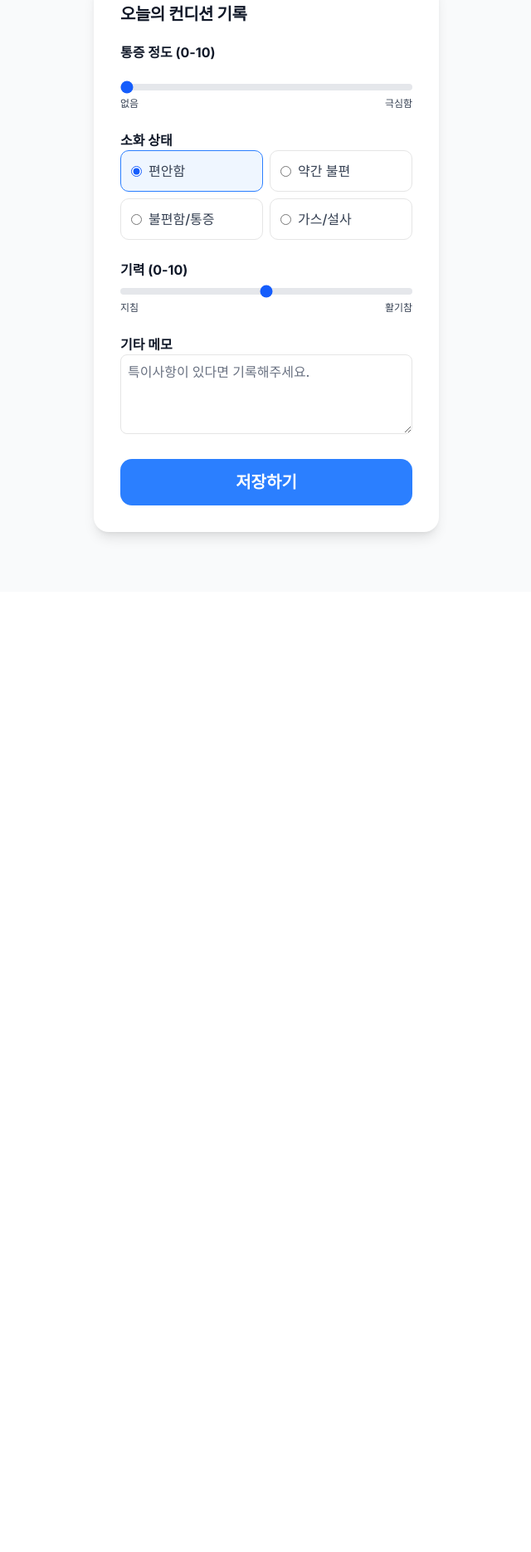
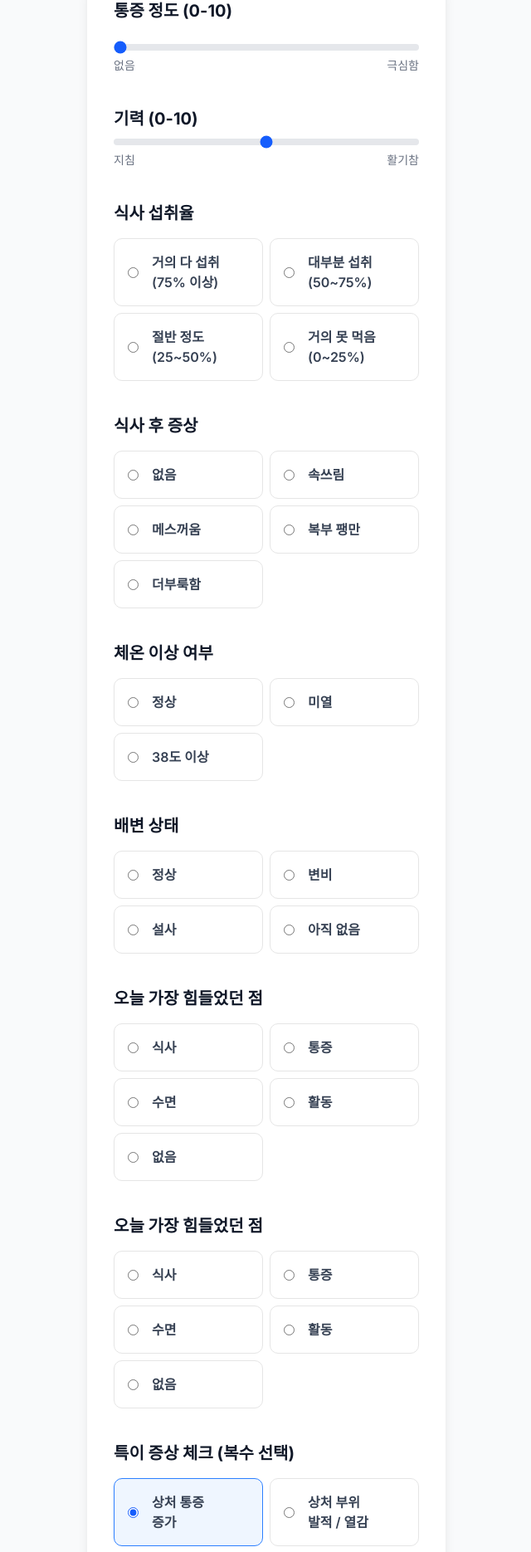
Before and after one commit to lastdays03/post-surgery-recovery-manager, a Next.js app: page /symptom-check in a window 1280 px wide. Shown: the part 130-2000 px from the top of the page at 83% size, without its empty margins (319-959 px from the left). Before the commit the page ends 843 px from the top, so only its background shows below. Built offline with nearby package versions, Linux system fonts and the light colour scheme; no server answers.

Commit message:
feat: 주간 리포트 페이지를 업데이트했습니다.

```diff
--- a/app/symptom-check/page.tsx
+++ b/app/symptom-check/page.tsx
@@ -1,83 +1,79 @@
-'use client'
+"use client";
 
-import { ArrowLeft } from 'lucide-react'
+import { ArrowLeft } from "lucide-react";
 
-import { useState } from 'react'
-import { useRouter } from 'next/navigation'
-import { useForm, Controller } from 'react-hook-form'
-import { Card, CardHeader, CardTitle, CardContent } from '@/components/ui/card'
-import { Button } from '@/components/ui/button'
-import { Slider } from '@/components/ui/slider'
-import { Label } from '@/components/ui/label'
-import { saveSymptomLog } from '@/lib/services/log-service'
-import { getProfile } from '@/lib/local-storage'
+import { useState } from "react";
+import { useRouter } from "next/navigation";
+import { useForm, Controller } from "react-hook-form";
+import { Card, CardHeader, CardTitle, CardContent } from "@/components/ui/card";
+import { Button } from "@/components/ui/button";
+import { Slider } from "@/components/ui/slider";
+import { Label } from "@/components/ui/label";
+import { saveSymptomLog } from "@/lib/services/log-service";
+import { getProfile } from "@/lib/local-storage";
 
 type FormData = {
-    painLevel: number
-    energyLevel: number
-    digestiveStatus: 'good' | 'moderate' | 'bad' | 'none'
-    notes: string
-}
+  painLevel: number;
+  energyLevel: number;
+  digestiveStatus: "good" | "moderate" | "bad" | "none";
+  notes: string;
+};
 
 export default function SymptomCheckPage() {
-    const router = useRouter()
-    const [loading, setLoading] = useState(false)
+  const router = useRouter();
+  const [loading, setLoading] = useState(false);
 
   const { control, handleSubmit, register } = useForm<FormData>({
     defaultValues: {
       painLevel: 0,
       energyLevel: 5,
-            digestiveStatus: 'good',
-            notes: ''
-        }
-    })
+      digestiveStatus: "good",
+      notes: "",
+    },
+  });
 
   const onSubmit = async (data: FormData) => {
-        setLoading(true)
+    setLoading(true);
     try {
-            const profile = getProfile()
+      const profile = getProfile();
       if (!profile) {
-                alert('프로필을 찾을 수 없습니다.')
-                return
+        alert("프로필을 찾을 수 없습니다.");
+        return;
       }
 
-            const today = new Date().toISOString().split('T')[0]
-            await saveSymptomLog(profile.id, today, data)
-            router.push('/dashboard')
+      const today = new Date().toISOString().split("T")[0];
+      await saveSymptomLog(profile.id, today, data);
+      router.push("/dashboard");
     } catch (error) {
-            console.error(error)
-            alert('저장 중 오류가 발생했습니다.')
+      console.error(error);
+      alert("저장 중 오류가 발생했습니다.");
     } finally {
-            setLoading(false)
+      setLoading(false);
     }
-    }
+  };
 
   return (
     <div className="min-h-screen bg-gray-50 pb-10">
-            {/* Header Section */}
-            {/* Header Section */}
       <header className="bg-white border-b sticky top-0 z-10">
-                <div className="container max-w-md mx-auto px-6 py-4 flex items-center justify-between">
+        <div className="container max-w-md mx-auto py-4 flex items-center justify-between">
           <div className="flex items-center gap-2">
             <Button variant="ghost" size="icon" onClick={() => router.back()}>
               <ArrowLeft className="h-5 w-5" />
             </Button>
-                        <h1 className="text-xl font-bold text-gray-800">컨디션 체크</h1>
+            <h1 className="text-xl font-bold text-gray-800">컨디션 기록</h1>
           </div>
         </div>
       </header>
 
-            <div className="container max-w-md mx-auto px-4 py-8">
+      <div className="container max-w-md mx-auto px-2 py-6">
         <Card>
-                    <CardHeader>
-                        <CardTitle className="text-xl text-gray-900 font-bold">오늘의 컨디션 기록</CardTitle>
-                    </CardHeader>
           <CardContent>
-                        <form onSubmit={handleSubmit(onSubmit)} className="space-y-6">
-
+            <form onSubmit={handleSubmit(onSubmit)} className="space-y-10">
               <div className="space-y-4">
                 <div className="flex justify-between">
-                                    <Label className="text-gray-900 text-base font-bold">통증 정도 (0-10)</Label>
+                  <Label className="text-gray-900 text-xl font-bold">
+                    통증 정도 (0-10)
+                  </Label>
                   <span className="text-sm font-bold text-blue-600">
                     {/* We can use watch here if needed, but slider shows value relative position */}
                   </span>
@@ -94,7 +90,7 @@ export default function SymptomCheckPage() {
                         value={value}
                         onChange={(e) => onChange(Number(e.target.value))}
                       />
-                                            <div className="flex justify-between text-xs text-gray-700 font-medium">
+                      <div className="flex justify-between text-sm text-gray-500 font-medium">
                         <span>없음</span>
                         <span>극심함</span>
                       </div>
@@ -104,29 +100,9 @@ export default function SymptomCheckPage() {
               </div>
 
               <div className="space-y-4">
-                                <Label className="text-gray-900 text-base font-bold">소화 상태</Label>
-                                <div className="grid grid-cols-2 gap-2">
-                                    {['good', 'moderate', 'bad', 'none'].map((status) => (
-                                        <label key={status} className="flex items-center space-x-2 border p-3 rounded-lg cursor-pointer hover:bg-gray-50 has-[:checked]:bg-blue-50 has-[:checked]:border-blue-500">
-                                            <input
-                                                type="radio"
-                                                value={status}
-                                                {...register('digestiveStatus')}
-                                                className="accent-blue-600"
-                                            />
-                                            <span className="text-base text-gray-700 font-medium">
-                                                {status === 'good' && '편안함'}
-                                                {status === 'moderate' && '약간 불편'}
-                                                {status === 'bad' && '불편함/통증'}
-                                                {status === 'none' && '가스/설사'}
-                                            </span>
-                                        </label>
-                                    ))}
-                                </div>
-                            </div>
-
-                            <div className="space-y-4">
-                                <Label className="text-gray-900 text-base font-bold">기력 (0-10)</Label>
+                <Label className="text-gray-900 text-xl font-bold">
+                  기력 (0-10)
+                </Label>
                 <Controller
                   name="energyLevel"
                   control={control}
@@ -139,7 +115,7 @@ export default function SymptomCheckPage() {
                         value={value}
                         onChange={(e) => onChange(Number(e.target.value))}
                       />
-                                            <div className="flex justify-between text-xs text-gray-700 font-medium">
+                      <div className="flex justify-between text-sm text-gray-500 font-medium">
                         <span>지침</span>
                         <span>활기참</span>
                       </div>
@@ -148,22 +124,222 @@ export default function SymptomCheckPage() {
                 />
               </div>
 
-                            <div className="space-y-2">
-                                <Label className="text-gray-900 text-base font-bold">기타 메모</Label>
+              <div className="space-y-4">
+                <Label className="text-gray-900 text-xl font-bold">
+                  식사 섭취율
+                </Label>
+                <div className="grid grid-cols-2 gap-2 pt-4">
+                  {["good", "moderate", "bad", "none"].map((status) => (
+                    <label
+                      key={status}
+                      className="flex items-center space-x-4 border p-4 rounded-lg cursor-pointer hover:bg-gray-50 has-[:checked]:bg-blue-50 has-[:checked]:border-blue-500"
+                    >
+                      <input
+                        type="radio"
+                        value={status}
+                        {...register("digestiveStatus")}
+                        className="accent-blue-600"
+                      />
+                      <span className="text-base text-gray-700 font-semibold whitespace-pre-line">
+                        {status === "none" && "거의 못 먹음\n(0~25%)"}
+                        {status === "bad" && "절반 정도\n(25~50%)"}
+                        {status === "moderate" && "대부분 섭취\n(50~75%)"}
+                        {status === "good" && "거의 다 섭취\n(75% 이상)"}
+                      </span>
+                    </label>
+                  ))}
+                </div>
+              </div>
+              <div className="space-y-4">
+                <Label className="text-gray-900 text-xl font-bold">
+                  식사 후 증상
+                </Label>
+                <div className="grid grid-cols-2 gap-2 pt-4">
+                  {["good", "moderate", "moderate2", "bad", "none"].map(
+                    (status) => (
+                      <label
+                        key={status}
+                        className="flex items-center space-x-4 border p-4 rounded-lg cursor-pointer hover:bg-gray-50 has-[:checked]:bg-blue-50 has-[:checked]:border-blue-500"
+                      >
+                        <input
+                          type="radio"
+                          value={status}
+                          {...register("digestiveStatus")}
+                          className="accent-blue-600"
+                        />
+                        <span className="text-base text-gray-700 font-semibold whitespace-pre-line">
+                          {status === "none" && "더부룩함"}
+                          {status === "bad" && "복부 팽만"}
+                          {status === "moderate" && "속쓰림"}
+                          {/* 여기 수정 필요 */}
+                          {status === "moderate2" && "메스꺼움"}
+                          {status === "good" && "없음"}
+                        </span>
+                      </label>
+                    ),
+                  )}
+                </div>
+              </div>
+              <div className="space-y-4">
+                <Label className="text-gray-900 text-xl font-bold">
+                  체온 이상 여부
+                </Label>
+                <div className="grid grid-cols-2 gap-2 pt-4">
+                  {["good", "moderate", "bad"].map((status) => (
+                    <label
+                      key={status}
+                      className="flex items-center space-x-4 border p-4 rounded-lg cursor-pointer hover:bg-gray-50 has-[:checked]:bg-blue-50 has-[:checked]:border-blue-500"
+                    >
+                      <input
+                        type="radio"
+                        value={status}
+                        {...register("digestiveStatus")}
+                        className="accent-blue-600"
+                      />
+                      <span className="text-base text-gray-700 font-semibold">
+                        {status === "good" && "정상"}
+                        {status === "moderate" && "미열"}
+                        {status === "bad" && "38도 이상"}
+                      </span>
+                    </label>
+                  ))}
+                </div>
+              </div>
+              <div className="space-y-4">
+                <Label className="text-gray-900 text-xl font-bold">
+                  배변 상태
+                </Label>
+                <div className="grid grid-cols-2 gap-2 pt-4">
+                  {["good", "moderate", "bad", "none"].map((status) => (
+                    <label
+                      key={status}
+                      className="flex items-center space-x-4 border p-4 rounded-lg cursor-pointer hover:bg-gray-50 has-[:checked]:bg-blue-50 has-[:checked]:border-blue-500"
+                    >
+                      <input
+                        type="radio"
+                        value={status}
+                        {...register("digestiveStatus")}
+                        className="accent-blue-600"
+                      />
+                      <span className="text-base text-gray-700 font-semibold">
+                        {status === "good" && "정상"}
+                        {status === "moderate" && "변비"}
+                        {status === "bad" && "설사"}
+                        {status === "none" && "아직 없음"}
+                      </span>
+                    </label>
+                  ))}
+                </div>
+              </div>
+              <div className="space-y-4">
+                <Label className="text-gray-900 text-xl font-bold">
+                  오늘 가장 힘들었던 점
+                </Label>
+                <div className="grid grid-cols-2 gap-2 pt-4">
+                  {["good", "moderate", "moderate2", "bad", "none"].map(
+                    (status) => (
+                      <label
+                        key={status}
+                        className="flex items-center space-x-4 border p-4 rounded-lg cursor-pointer hover:bg-gray-50 has-[:checked]:bg-blue-50 has-[:checked]:border-blue-500"
+                      >
+                        <input
+                          type="radio"
+                          value={status}
+                          {...register("digestiveStatus")}
+                          className="accent-blue-600"
+                        />
+                        <span className="text-base text-gray-700 font-semibold">
+                          {status === "good" && "식사"}
+                          {status === "moderate" && "통증"}
+                          {/* 여기 수정 필요 */}
+                          {status === "moderate2" && "수면"}
+                          {status === "bad" && "활동"}
+                          {status === "none" && "없음"}
+                        </span>
+                      </label>
+                    ),
+                  )}
+                </div>
+              </div>
+              <div className="space-y-4">
+                <Label className="text-gray-900 text-xl font-bold">
+                  오늘 가장 힘들었던 점
+                </Label>
+                <div className="grid grid-cols-2 gap-2 pt-4">
+                  {["good", "moderate", "moderate2", "bad", "none"].map(
+                    (status) => (
+                      <label
+                        key={status}
+                        className="flex items-center space-x-4 border p-4 rounded-lg cursor-pointer hover:bg-gray-50 has-[:checked]:bg-blue-50 has-[:checked]:border-blue-500"
+                      >
+                        <input
+                          type="radio"
+                          value={status}
+                          {...register("digestiveStatus")}
+                          className="accent-blue-600"
+                        />
+                        <span className="text-base text-gray-700 font-semibold">
+                          {status === "good" && "식사"}
+                          {status === "moderate" && "통증"}
+                          {/* 여기 수정 필요 */}
+                          {status === "moderate2" && "수면"}
+                          {status === "bad" && "활동"}
+                          {status === "none" && "없음"}
+                        </span>
+                      </label>
+                    ),
+                  )}
+                </div>
+              </div>
+              <div className="space-y-4">
+                <Label className="text-gray-900 text-xl font-bold">
+                  특이 증상 체크 (복수 선택)
+                </Label>
+                <div className="grid grid-cols-2 gap-2 pt-4">
+                  {["good", "moderate", "moderate2", "bad", "none"].map(
+                    (status) => (
+                      <label
+                        key={status}
+                        className="flex items-center space-x-4 border p-4 rounded-lg cursor-pointer hover:bg-gray-50 has-[:checked]:bg-blue-50 has-[:checked]:border-blue-500"
+                      >
+                        <input
+                          type="radio"
+                          value={status}
+                          {...register("digestiveStatus")}
+                          className="accent-blue-600"
+                        />
+                        <span className="text-base text-gray-700 font-semibold whitespace-pre-line">
+                          {status === "good" && "상처 통증\n증가"}
+                          {status === "moderate" && "상처 부위\n발적 / 열감"}
+                          {/* 여기 수정 필요 */}
+                          {status === "moderate2" && "심한 복부\n통증"}
+                          {status === "bad" && "구토"}
+                          {status === "none" && "없음"}
+                        </span>
+                      </label>
+                    ),
+                  )}
+                </div>
+              </div>
+
+              {/* <div className="space-y-2">
+                <Label className="text-gray-900 text-base font-bold">
+                  기타 메모
+                </Label>
                 <textarea
-                                    {...register('notes')}
+                  {...register("notes")}
                   className="w-full p-2 border rounded-md h-24 text-base focus:ring-2 focus:ring-blue-500 outline-none placeholder:text-gray-500 text-gray-900 font-medium"
                   placeholder="특이사항이 있다면 기록해주세요."
                 />
-                            </div>
+              </div> */}
 
               <Button type="submit" className="w-full" disabled={loading}>
-                                {loading ? '저장 중...' : '저장하기'}
+                {loading ? "저장 중..." : "저장하기"}
               </Button>
             </form>
           </CardContent>
         </Card>
       </div>
     </div>
-    )
+  );
 }
```
Lines whose indentation alone changed are shown as unchanged.
